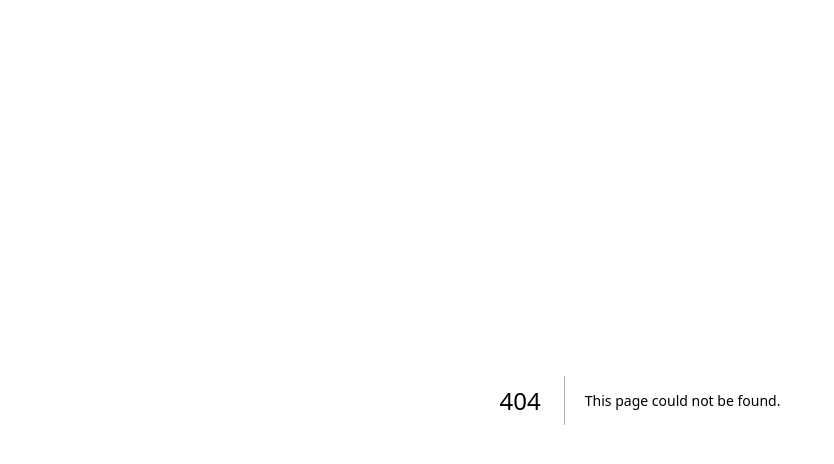
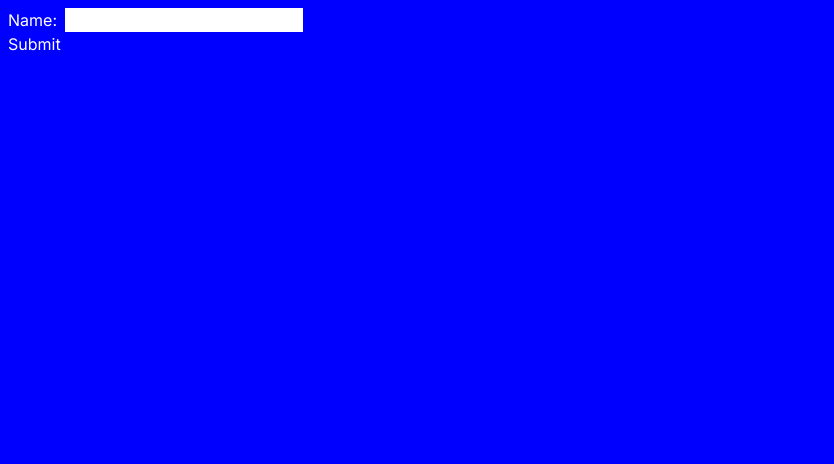
Before and after one commit to EricCui2005/habit-tracker, a Next.js app: page /test-input in a window 1280 px wide. Before the commit this address had no page. Shown: the top 464 px of the page, without its empty margins (0-834 px from the left). Built offline with nearby package versions, Linux system fonts and the light colour scheme.

Commit message:
Querying stuff

```diff
--- a/package.json
+++ b/package.json
@@ -10,6 +10,7 @@
   },
   "dependencies": {
     "@auth0/auth0-react": "^2.2.4",
+    "@vercel/postgres": "^0.8.0",
     "bootstrap": "^5.3.3",
     "next": "14.2.3",
     "react": "^18",
--- a/src/app/api/add-pet/route.ts
+++ /dev/null
@@ -1,18 +0,0 @@
-import { sql } from '@vercel/postgres';
-import { NextResponse } from 'next/server';
-
-export async function GET(request: Request) {
-  const { searchParams } = new URL(request.url);
-  const petName = searchParams.get('petName');
-  const ownerName = searchParams.get('ownerName');
-
-  try {
-    if (!petName || !ownerName) throw new Error('Pet and owner names required');
-    await sql`INSERT INTO Pets (Name, Owner) VALUES (${petName}, ${ownerName});`;
-  } catch (error) {
-    return NextResponse.json({ error }, { status: 500 });
-  }
-
-  const pets = await sql`SELECT * FROM Pets;`;
-  return NextResponse.json({ pets }, { status: 200 });
-}
--- a/src/app/layout.tsx
+++ b/src/app/layout.tsx
@@ -16,7 +16,9 @@ export default function RootLayout({
 }>) {
   return (
     <html lang="en">
-      <body className={inter.className}>{children}</body>
+      <body className={inter.className}>
+        {children}
+      </body>
     </html>
   );
 }
--- a/src/app/page.tsx
+++ b/src/app/page.tsx
@@ -10,7 +10,7 @@ export default function Home() {
       <div className='bg-blue-400 h-20 flex justify-center items-center'>
         <h1 className='text-4xl font-bold'>Habit Tracker</h1>
       </div>
-      <div className='flex flex-col h-64 justify-center  items-center gap-4'>
+      <div className='flex flex-col h-64 justify-center items-center gap-4'>
         <p className='text-lg'>Welcome to the Habit Tracker</p>
         <Link href='/task-page' className='border border-solid border-white w-20 rounded bg-blue-400 font-bold text-center'>Login</Link>
       </div>
--- a/src/app/task-page/page.tsx
+++ b/src/app/task-page/page.tsx
@@ -1,8 +1,8 @@
+'use client';
 export default function Page() {
-    return (
-        <>
-            <h1>Hello</h1>
-            <p>Page to load and track habits</p>
-        </>
-    )
+  return (
+    <>
+      <p>Page to load and track habits</p>
+    </>
+  );
 }
--- /dev/null
+++ b/src/app/test-input/page.tsx
@@ -0,0 +1,43 @@
+'use client';
+import React, { useState } from 'react';
+import { sql } from '@vercel/postgres';
+
+export default function InputField() {
+
+    // Hooked variables
+    const [value, setValue] = useState('');
+
+    // Updating input field
+    const handleChange  = (event: React.ChangeEvent<HTMLInputElement>) => {
+        setValue(event.target.value);
+    }
+
+    // Handling form submission
+    const handleSubmit = async (event: React.FormEvent<HTMLFormElement>) => {
+        event.preventDefault();
+
+        // Querying into the PostgreSQL database
+        try {
+            console.log('Executing query...');
+            const result = await sql `SELECT * FROM users;`;
+            console.log('Query result: ', result);
+        } catch (error: any) {
+            console.log(error.message);
+        }
+    }
+    return (
+
+        // Submission form
+        <form className="m-2" onSubmit={handleSubmit}>
+            <div>
+
+                {/* Name input field */}
+                <label>
+                    Name:
+                    <input className="text-black ml-2 pl-1" type="text" value={value} onChange={handleChange} />
+                </label>
+            </div>
+            <button type="submit">Submit</button>
+        </form>
+    )
+}
```
Also changed, not shown: 1 other file (tests, documents, lock files or other folders).
